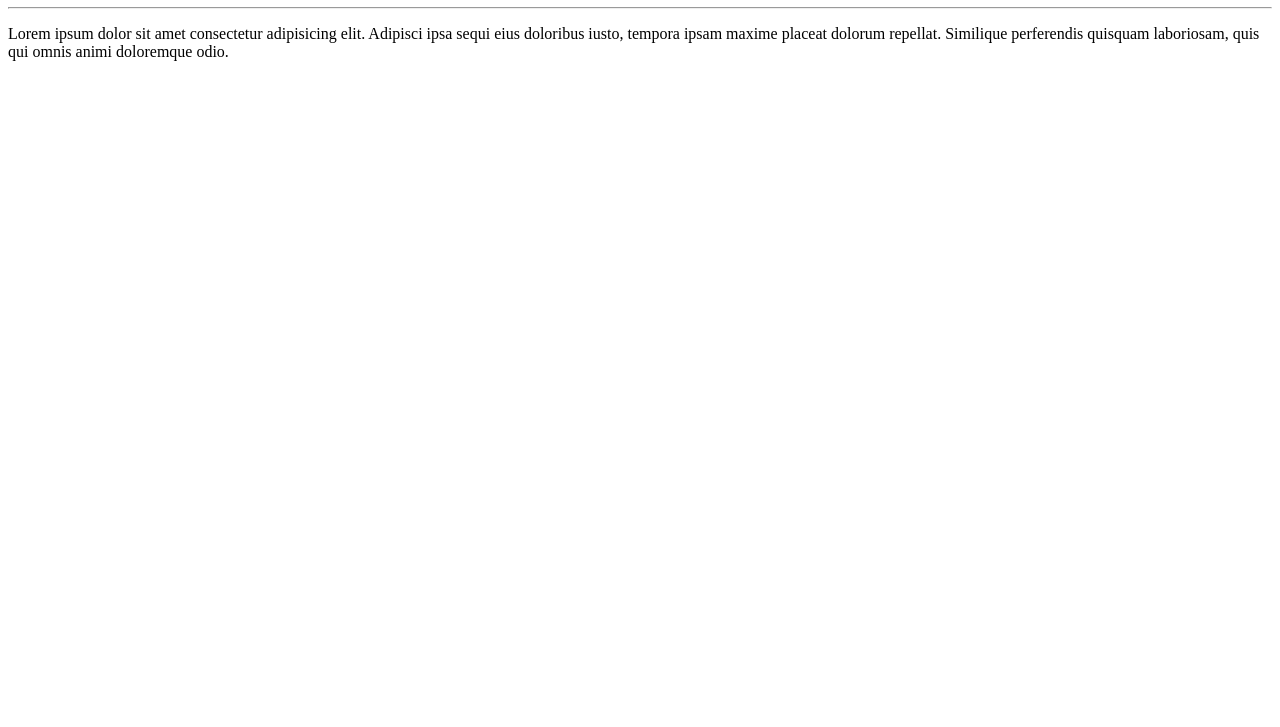
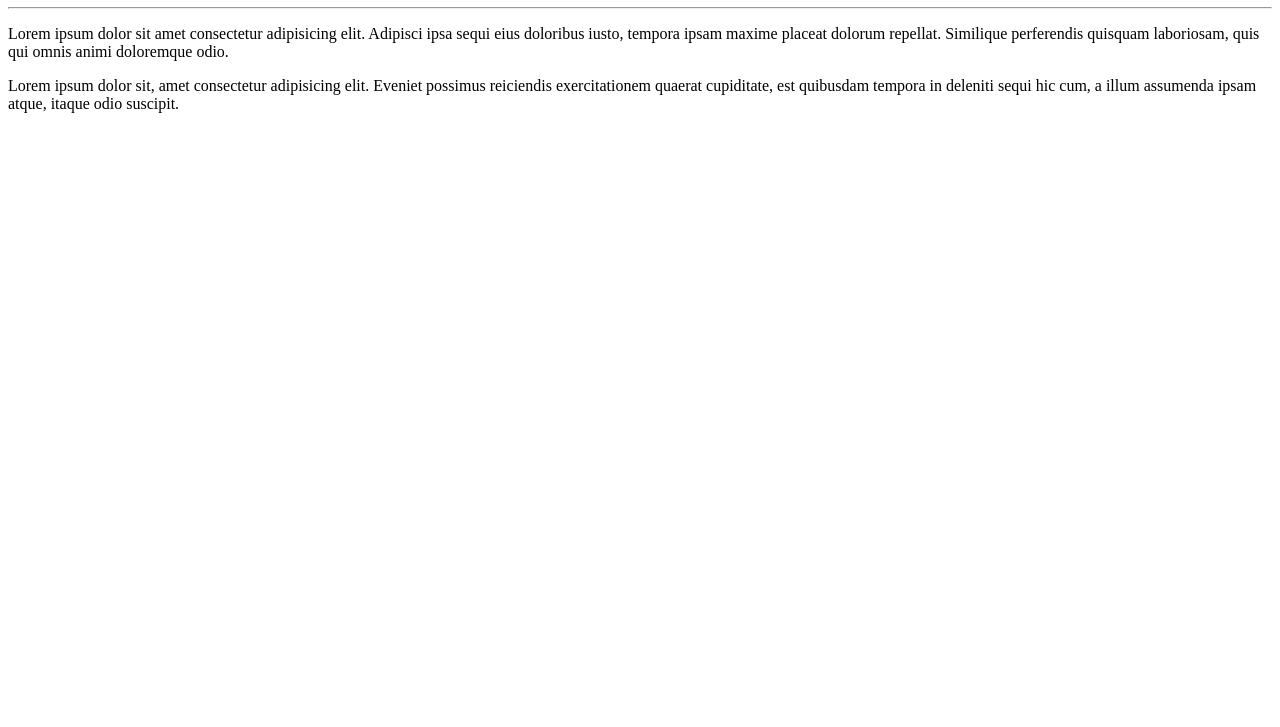
Before and after one commit to Helleson/Ola-mundo, a plain HTML site: page site exemplo/index.html in a window 1280 px wide. Shown: the part 73-800 px from the top of the page. Drawn offline with Linux system fonts and the light colour scheme.

Commit message:
adicionei um paragrafo

```diff
--- a/site exemplo/index.html
+++ b/site exemplo/index.html
@@ -10,5 +10,6 @@
     <h1>Olá, Mundo!</h1>
     <hr>
     <p>Lorem ipsum dolor sit amet consectetur adipisicing elit. Adipisci ipsa sequi eius doloribus iusto, tempora ipsam maxime placeat dolorum repellat. Similique perferendis quisquam laboriosam, quis qui omnis animi doloremque odio.</p>
+    <p>Lorem ipsum dolor sit, amet consectetur adipisicing elit. Eveniet possimus reiciendis exercitationem quaerat cupiditate, est quibusdam tempora in deleniti sequi hic cum, a illum assumenda ipsam atque, itaque odio suscipit.</p>
 </body>
 </html>
```
